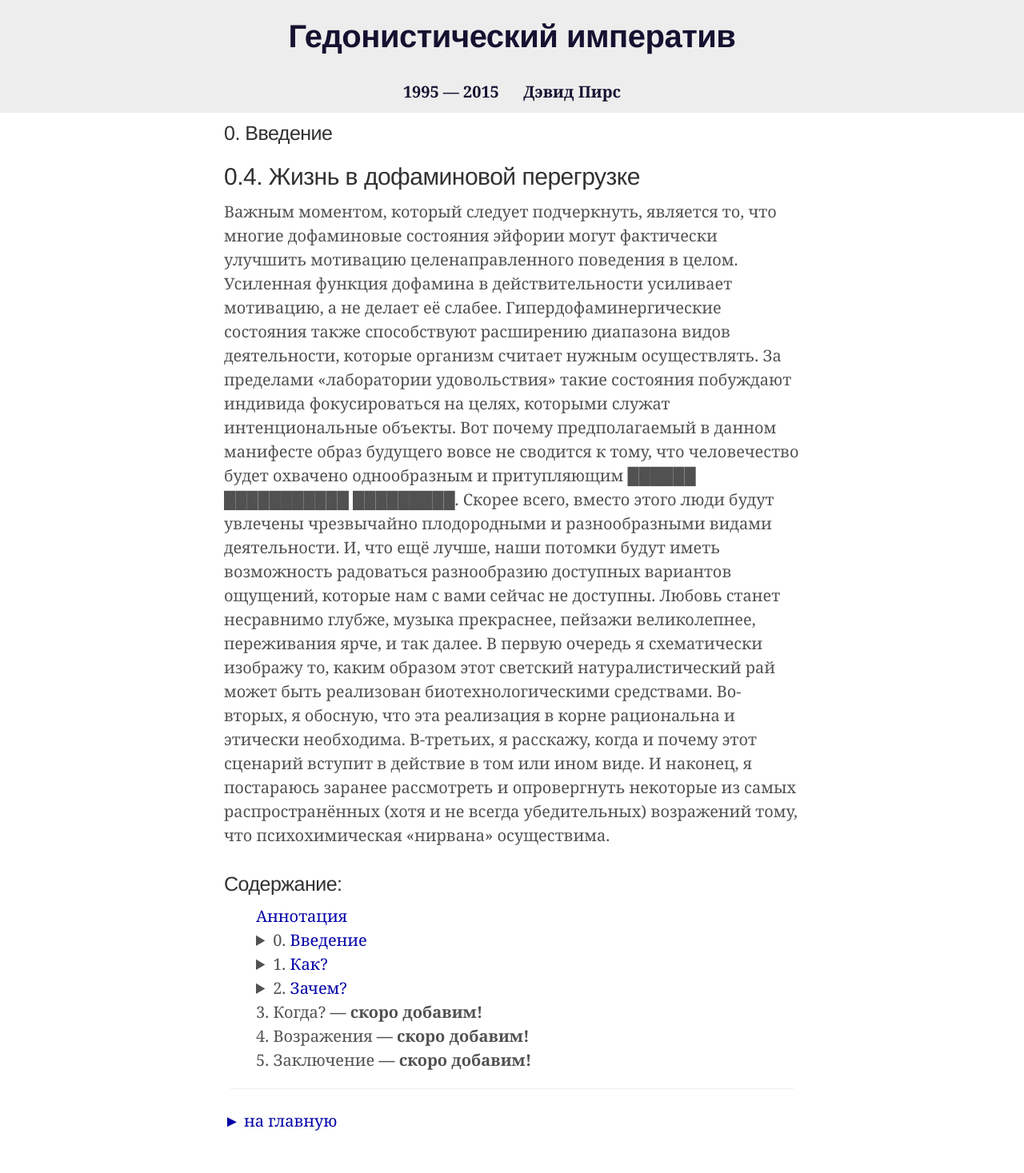
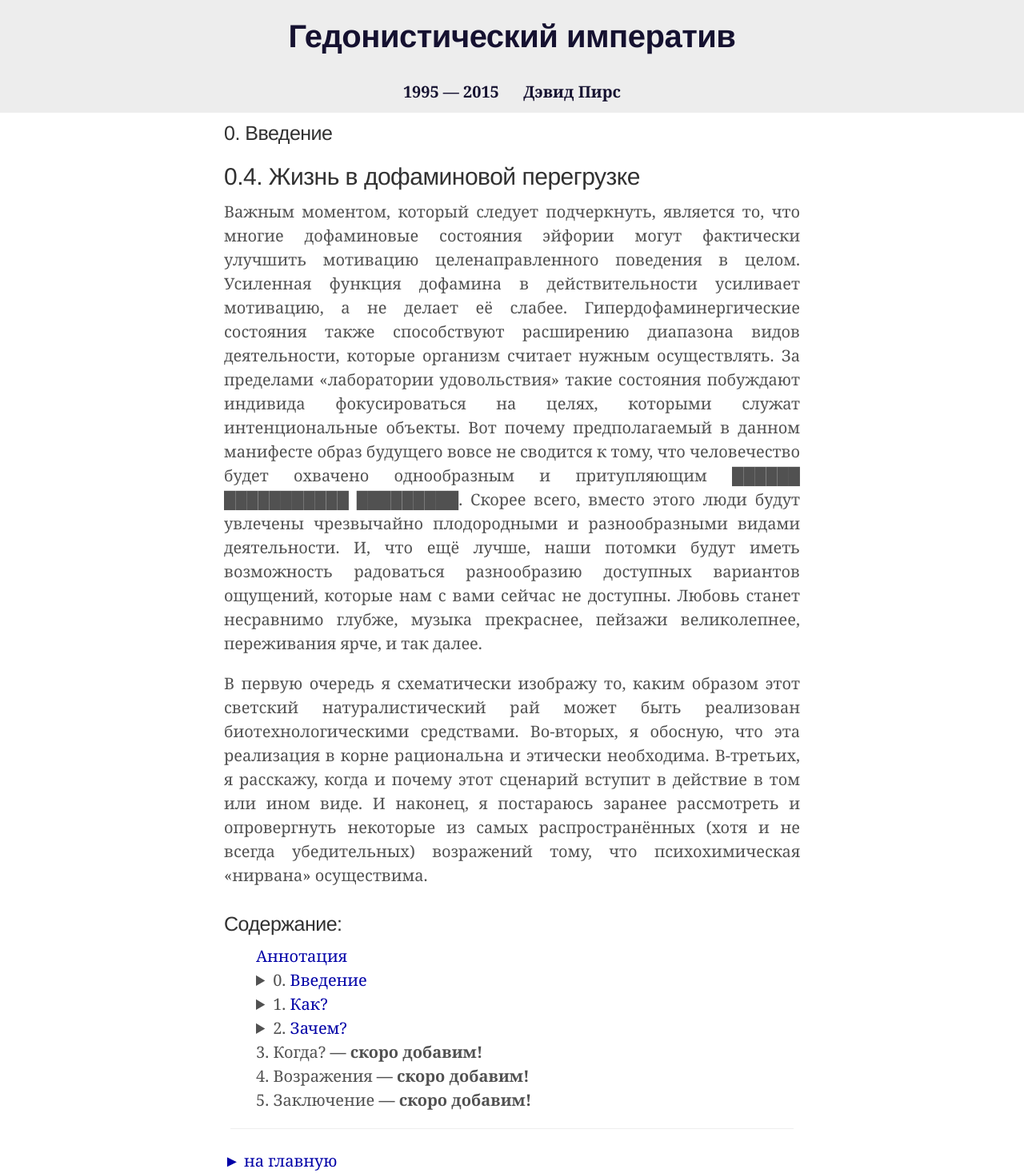
Before and after one commit to HedWeb-RU/hedweb-ru.github.io, a Jekyll site: the page built from hi/introduction/life-in-dopaminergic-overdrive.md, in a window 1280 px wide. Shown: the whole page at 80% size. Built offline with Jekyll 4.4.1, drawn with Linux system fonts in a browser that asks for light colours; before the commit the page ends 1417 px from its top, so only the background shows below that.

```diff
--- a/_includes/hi/0/4-life-in-dopaminergic-overdrive.md
+++ b/_includes/hi/0/4-life-in-dopaminergic-overdrive.md
@@ -1,3 +1,3 @@
-Важным моментом, который следует подчеркнуть, является то, что многие дофаминовые состояния эйфории могут фактически улучшить мотивацию целенаправленного поведения в целом. Усиленная функция дофамина в действительности усиливает мотивацию, а не делает её слабее. Гипердофаминергические состояния также способствуют расширению диапазона видов деятельности, которые организм считает нужным осуществлять. За пределами «лаборатории удовольствия» такие состояния побуждают индивида фокусироваться на целях, которыми служат интенциональные объекты. Вот почему предполагаемый в данном манифесте образ будущего вовсе не сводится к тому, что человечество будет охвачено однообразным и притупляющим ██████ ███████████ █████████. Скорее всего, вместо этого люди будут увлечены чрезвычайно плодородными и разнообразными видами деятельности. И, что ещё лучше, наши потомки будут иметь возможность радоваться разнообразию доступных вариантов ощущений, которые нам с вами сейчас не доступны. Любовь станет несравнимо глубже, музыка прекраснее, пейзажи великолепнее, переживания ярче, и так далее.
+<p>Важным моментом, который следует подчеркнуть, является то, что многие дофаминовые состояния эйфории могут фактически улучшить мотивацию целенаправленного поведения в целом. Усиленная функция дофамина в действительности усиливает мотивацию, а не делает её слабее. Гипердофаминергические состояния также способствуют расширению диапазона видов деятельности, которые организм считает нужным осуществлять. За пределами «лаборатории удовольствия» такие состояния побуждают индивида фокусироваться на целях, которыми служат интенциональные объекты. Вот почему предполагаемый в данном манифесте образ будущего вовсе не сводится к тому, что человечество будет охвачено однообразным и притупляющим ██████ ███████████ █████████. Скорее всего, вместо этого люди будут увлечены чрезвычайно плодородными и разнообразными видами деятельности. И, что ещё лучше, наши потомки будут иметь возможность радоваться разнообразию доступных вариантов ощущений, которые нам с вами сейчас не доступны. Любовь станет несравнимо глубже, музыка прекраснее, пейзажи великолепнее, переживания ярче, и так далее.</p>
 
-В первую очередь я схематически изображу то, каким образом этот светский натуралистический рай может быть реализован биотехнологическими средствами. Во-вторых, я обосную, что эта реализация в корне рациональна и этически необходима. В-третьих, я расскажу, когда и почему этот сценарий вступит в действие в том или ином виде. И наконец, я постараюсь заранее рассмотреть и опровергнуть некоторые из самых распространённых (хотя и не всегда убедительных) возражений тому, что психохимическая «нирвана» осуществима.
+<p>В первую очередь я схематически изображу то, каким образом этот светский натуралистический рай может быть реализован биотехнологическими средствами. Во-вторых, я обосную, что эта реализация в корне рациональна и этически необходима. В-третьих, я расскажу, когда и почему этот сценарий вступит в действие в том или ином виде. И наконец, я постараюсь заранее рассмотреть и опровергнуть некоторые из самых распространённых (хотя и не всегда убедительных) возражений тому, что психохимическая «нирвана» осуществима.</p>
```
